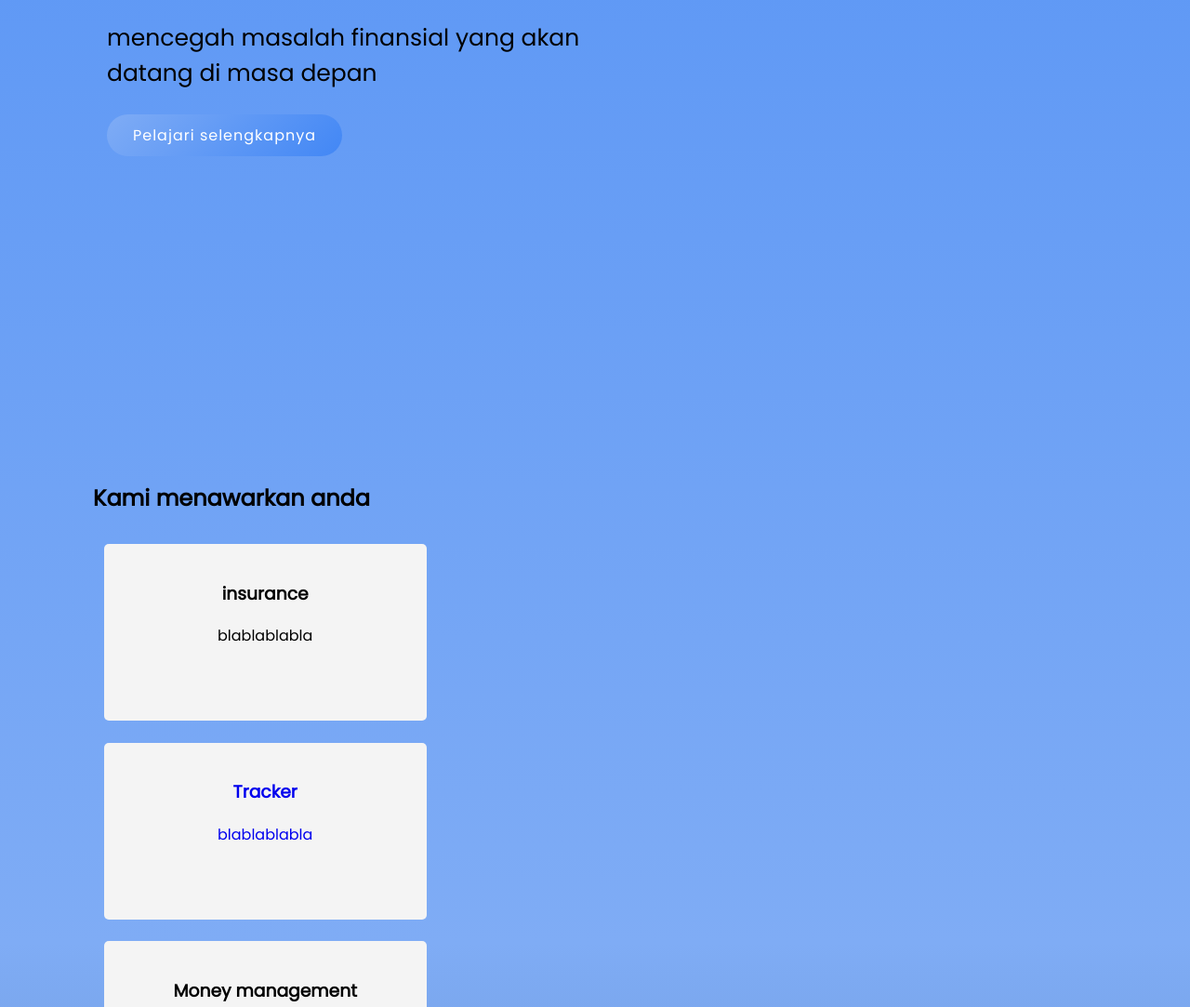
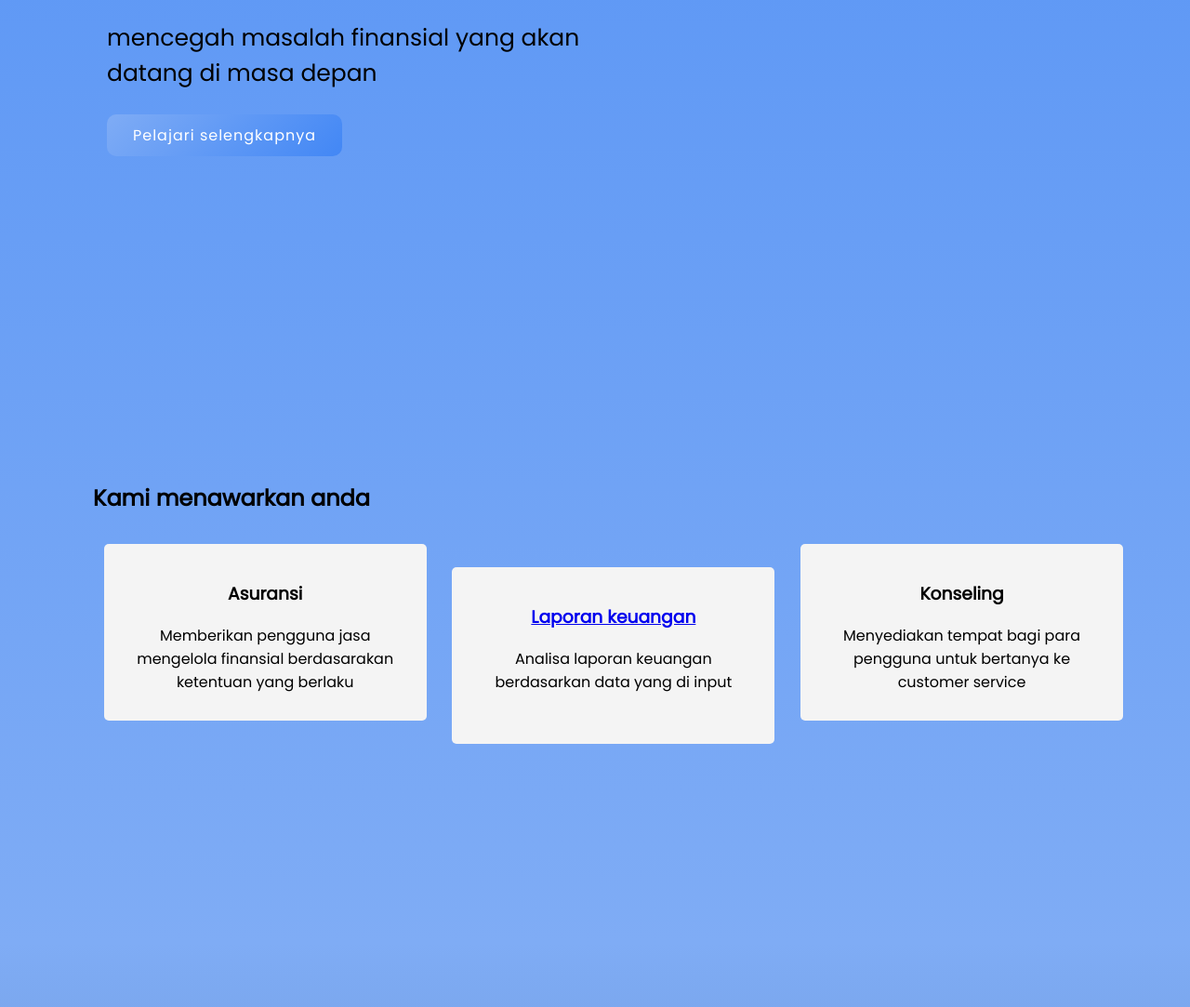
Before and after one commit to anandiooooooooooooooooooooooooooooooooo/babacocoding, a plain HTML site: page index.html in a window 1280 px wide. Shown: the part 994-2077 px from the top of the page at 93% size. Drawn offline with nearby package versions, Linux system fonts and the light colour scheme.

Commit message:
kotak kesamping

```diff
--- a/index.html
+++ b/index.html
@@ -16,13 +16,15 @@
 <div class="navbar">
   <div>
       <img src="./img/rungkad.png" href="/" alt="logo" class="navbar-logo">
-      <a href="./teams/teams.html">About</a>
-      <a href="./services/services.html">Services</a>
-      <a href="./support/support.html">Contact</a>
+      <a href="#home">About</a>
+      <a href="#news">Services</a>
+      <a href="#contact">Contact</a>
+      <a href="#about"></a>
       <div class="navbar-right">
         <a id="login" href="./signin/signin.html">Sign in</a>
         <a id="register" href="./register/register.html">Sign up</a>
       </div>
+
   </div>
 </div>
 
@@ -43,18 +45,18 @@
       </div>
       <div class="col">
         <div class="card">
-          <h3>insurance</h3>
-          <p>blablablabla</p>
+          <h3>Asuransi</h3>
+          <p>Memberikan pengguna jasa mengelola finansial berdasarakan ketentuan yang berlaku </p>
         </div>
-        <div class="trackercuy">
-        <a class="trackercuy1" href="./services/tracker/tracker.html"> <div class="card">
-          <h3>Tracker</h3>
-          <p>blablablabla</p>
-      </div></a>
-    </div>
+        <div  class="card">
+          <div class="laporan">
+          <a href="./services/tracker/tracker.html"><h3>Laporan keuangan</h3></a>
+          <p>Analisa laporan keuangan berdasarkan data yang di input</p>
+        </div>
+      </div>
       <div class="card">
-        <h3>Money management</h3>
-        <p>blablablabla</p>
+        <h3>Konseling</h3>
+        <p>Menyediakan tempat bagi para pengguna untuk bertanya ke customer service</p>
         </div>
       </div>
     </div>
--- a/style.css
+++ b/style.css
@@ -23,7 +23,12 @@
   background: white;
   background-size: cover;
   transition: transform 0.5s;
+  text-decoration: none;
+.card h3 {
+  text-decoration: none;
 }
+}
+
 .card:hover {
   transform: translateY(-10px);
 }
@@ -59,10 +64,11 @@
   .btn {
     display: inline-block;
     padding: 10px 28px;
+
     outline: none;
     color: #fff;
     border: none;
-    border-radius: 60px;
+    border-radius: 10px;
     font-size: 16px ;
     background: linear-gradient(136deg, #7facf5, #4287f5);
     letter-spacing: 1px;
@@ -122,7 +128,6 @@
       float: none;
     }
   }
-
   /* Unique design element */
   .navbar-logo {
     float: left;
```
